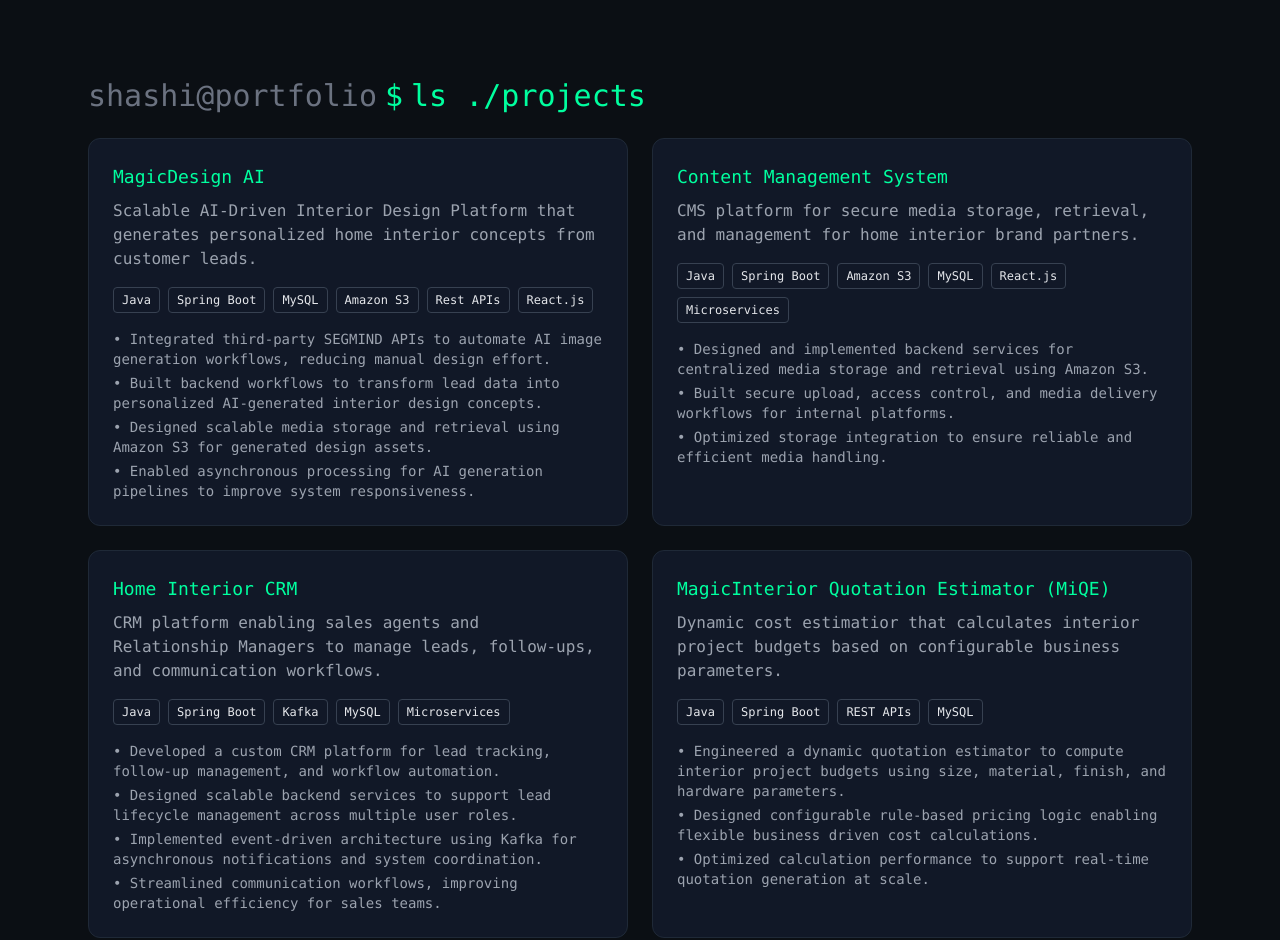
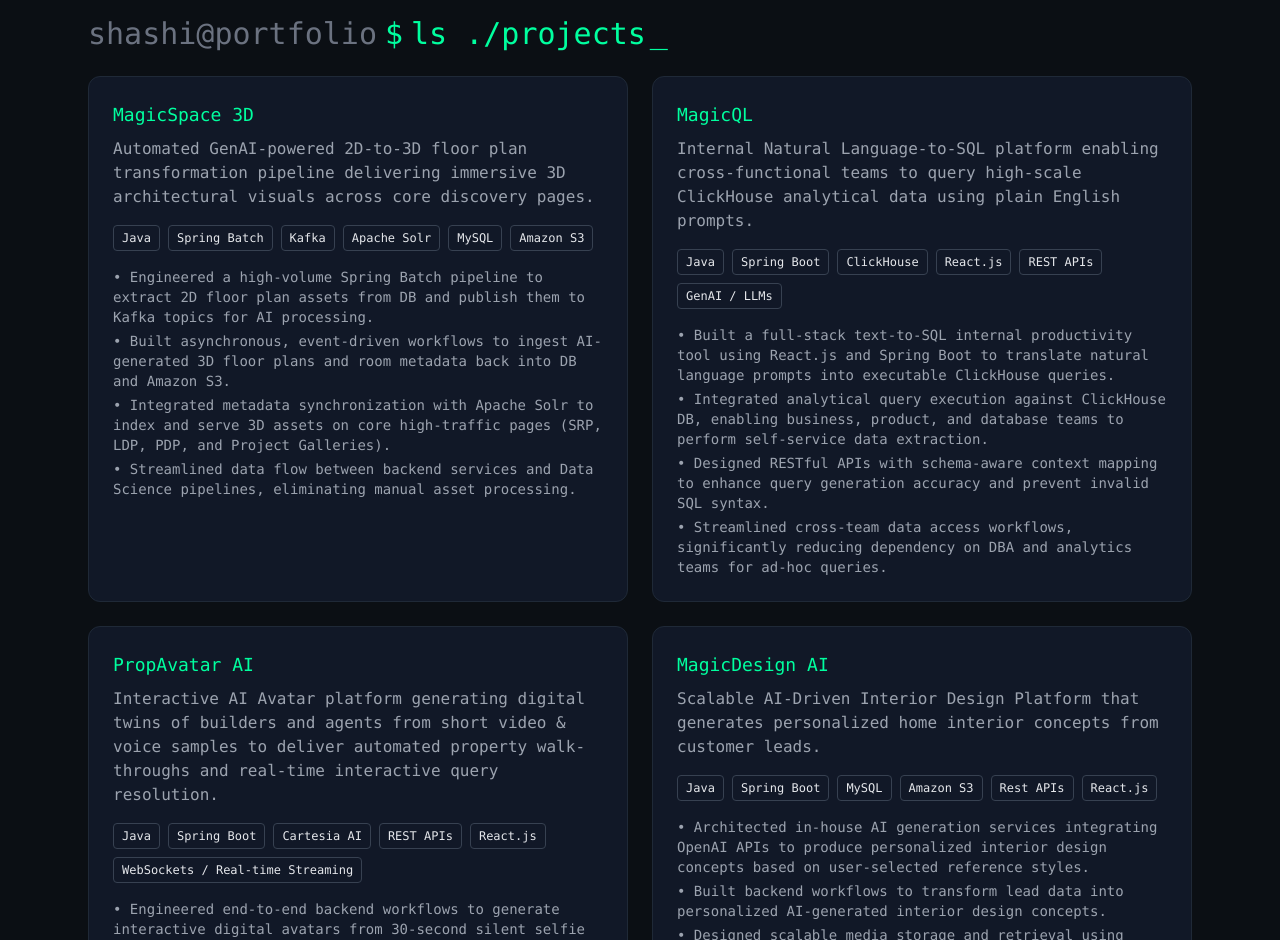
Before and after one commit to bshashikiran/bshashikiran.github.io, a React (Vite) app: page / in a window 1280 px wide. Shown: the part 1860-2800 px from the top of the page. Built offline with nearby package versions, Linux system fonts and the light colour scheme.

Commit message:
Update: Projects | Resume

```diff
--- a/src/constants/about.js
+++ b/src/constants/about.js
@@ -1,6 +1,8 @@
+import { getExperienceString } from "../utils/experience";
+
 export const ABOUT = {
     points: [
-        "Backend-focused Software Engineer with 2.10+ years of experience building scalable and reliable systems.",
+        `Backend-focused Software Engineer with ${getExperienceString(new Date(2023, 6, 3)).replace(" of experience", "")} of experience building scalable and reliable systems.`,
         "Strong experience designing RESTful APIs and microservices architectures.",
         "Built and automated high-volume data ingestion pipelines.",
     ],
--- a/src/constants/projects.js
+++ b/src/constants/projects.js
@@ -1,4 +1,63 @@
 export const PROJECTS = [
+    {
+        id: "magicspace3d",
+        name: "MagicSpace 3D",
+        description:
+            "Automated GenAI-powered 2D-to-3D floor plan transformation pipeline delivering immersive 3D architectural visuals across core discovery pages.",
+        tech: [
+            "Java",
+            "Spring Batch",
+            "Kafka",
+            "Apache Solr",
+            "MySQL",
+            "Amazon S3"
+        ],
+        highlights: [
+            "Engineered a high-volume Spring Batch pipeline to extract 2D floor plan assets from DB and publish them to Kafka topics for AI processing.",
+            "Built asynchronous, event-driven workflows to ingest AI-generated 3D floor plans and room metadata back into DB and Amazon S3.",
+            "Integrated metadata synchronization with Apache Solr to index and serve 3D assets on core high-traffic pages (SRP, LDP, PDP, and Project Galleries).",
+            "Streamlined data flow between backend services and Data Science pipelines, eliminating manual asset processing."
+        ],
+    },
+    {
+        id: "magicql",
+        name: "MagicQL",
+        description:
+            "Internal Natural Language-to-SQL platform enabling cross-functional teams to query high-scale ClickHouse analytical data using plain English prompts.",
+        tech: [
+            "Java",
+            "Spring Boot",
+            "ClickHouse",
+            "React.js",
+            "REST APIs",
+            "GenAI / LLMs"
+        ],
+        highlights: [
+            "Built a full-stack text-to-SQL internal productivity tool using React.js and Spring Boot to translate natural language prompts into executable ClickHouse queries.",
+            "Integrated analytical query execution against ClickHouse DB, enabling business, product, and database teams to perform self-service data extraction.",
+            "Designed RESTful APIs with schema-aware context mapping to enhance query generation accuracy and prevent invalid SQL syntax.",
+            "Streamlined cross-team data access workflows, significantly reducing dependency on DBA and analytics teams for ad-hoc queries."
+        ],
+    },
+    {
+        id: "propAvatarAi",
+        name: "PropAvatar AI",
+        description:
+            "Interactive AI Avatar platform generating digital twins of builders and agents from short video & voice samples to deliver automated property walk-throughs and real-time interactive query resolution.",
+        tech: [
+            "Java",
+            "Spring Boot",
+            "Cartesia AI",
+            "REST APIs",
+            "React.js",
+            "WebSockets / Real-time Streaming"
+        ],
+        highlights: [
+            "Engineered end-to-end backend workflows to generate interactive digital avatars from 30-second silent selfie videos and recorded voice samples.",
+            "Developed services supporting dual-mode avatar capabilities: automated narration for pre-defined project highlights and real-time interactive conversational query resolution.",
+            "Built robust API interfaces and media delivery pipelines to seamlessly stream avatar responses to end users on web and mobile clients."
+        ],
+    },
     {
         id: "magicDesignAi",
         name: "MagicDesign AI",
@@ -13,7 +72,7 @@ export const PROJECTS = [
         ],
 
         highlights: [
-            "Integrated third-party SEGMIND APIs to automate AI image generation workflows, reducing manual design effort.",
+            "Architected in-house AI generation services integrating OpenAI APIs to produce personalized interior design concepts based on user-selected reference styles.",
             "Built backend workflows to transform lead data into personalized AI-generated interior design concepts.",
             "Designed scalable media storage and retrieval using Amazon S3 for generated design assets.",
             "Enabled asynchronous processing for AI generation pipelines to improve system responsiveness."
--- a/src/constants/site.js
+++ b/src/constants/site.js
@@ -1,6 +1,7 @@
 import { FaGithub, FaLinkedin } from "react-icons/fa";
 import { SiLeetcode } from "react-icons/si";
 import { MdEmail } from "react-icons/md";
+import { getExperienceString } from "../utils/experience";
 
 export const SITE = {
     name: "Shashi Kiran",
@@ -35,7 +36,7 @@ export const SITE = {
     ],
     heroStatus: [
         "Working as a SWE at Magicbricks",
-        "2.10+ years of experience",
+        getExperienceString(),
         "Graduated from NIT Nagpur in 2023",
     ]
 };
--- a/src/constants/skills.js
+++ b/src/constants/skills.js
@@ -12,7 +12,8 @@ import {
     SiGit,
     SiPostman,
     SiLinux,
-    SiIntellijidea
+    SiIntellijidea,
+    SiApachesolr
 } from "react-icons/si";
 
 import { FaJava } from "react-icons/fa";
@@ -29,15 +30,16 @@ export const SKILLS = [
             { name: "Hibernate", icon: SiHibernate, color: "#BCAE79" },
             { name: "REST APIs", icon: IoMdSettings, color: "var(--c-accent)" },
             { name: "Microservices", icon: GrServices, color: "var(--c-accent)" },
-            { name: "MySQL", icon: SiMysql, color: "#4479A1" },
         ],
     },
 
     {
-        category: "messaging",
+        category: "messaging & data",
         items: [
             { name: "Kafka", icon: SiApachekafka, color: "#e5e7eb" },
             { name: "Redis", icon: SiRedis, color: "#DC382D" },
+            { name: "MySQL", icon: SiMysql, color: "#4479A1" },
+            { name: "Apache Solr", icon: SiApachesolr, color: "#F35C00" },
         ],
     },
 
--- /dev/null
+++ b/src/utils/experience.js
@@ -0,0 +1,16 @@
+export const getExperienceString = (startDate = new Date(2023, 6, 3)) => {
+    const now = new Date();
+    let totalMonths =
+        (now.getFullYear() - startDate.getFullYear()) * 12 +
+        (now.getMonth() - startDate.getMonth());
+
+    if (totalMonths < 0) totalMonths = 0;
+
+    const years = Math.floor(totalMonths / 12);
+    const months = totalMonths % 12;
+
+    if (months === 0) {
+        return `${years}+ years of experience`;
+    }
+    return `${years}.${months}+ years of experience`;
+};
```
Also changed, not shown: 1 other file (tests, documents, lock files or other folders).
